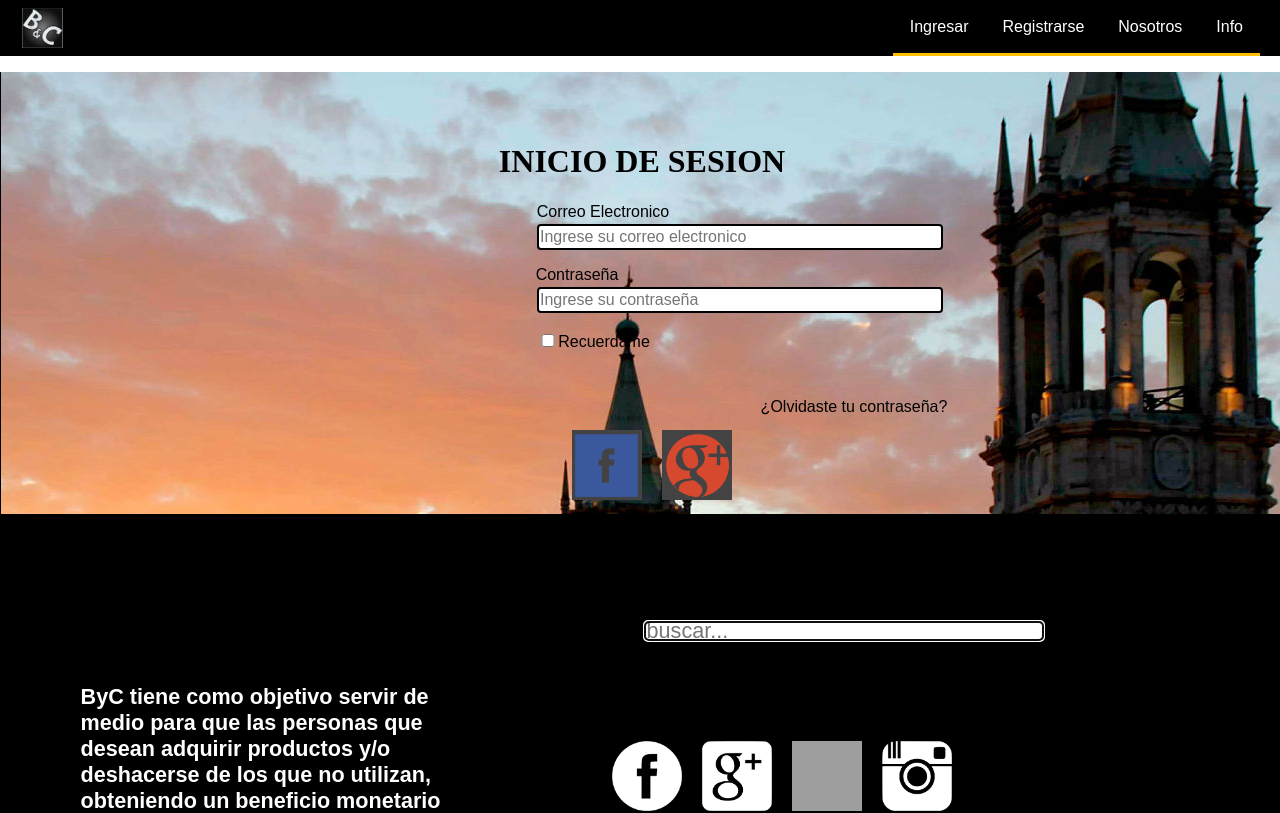
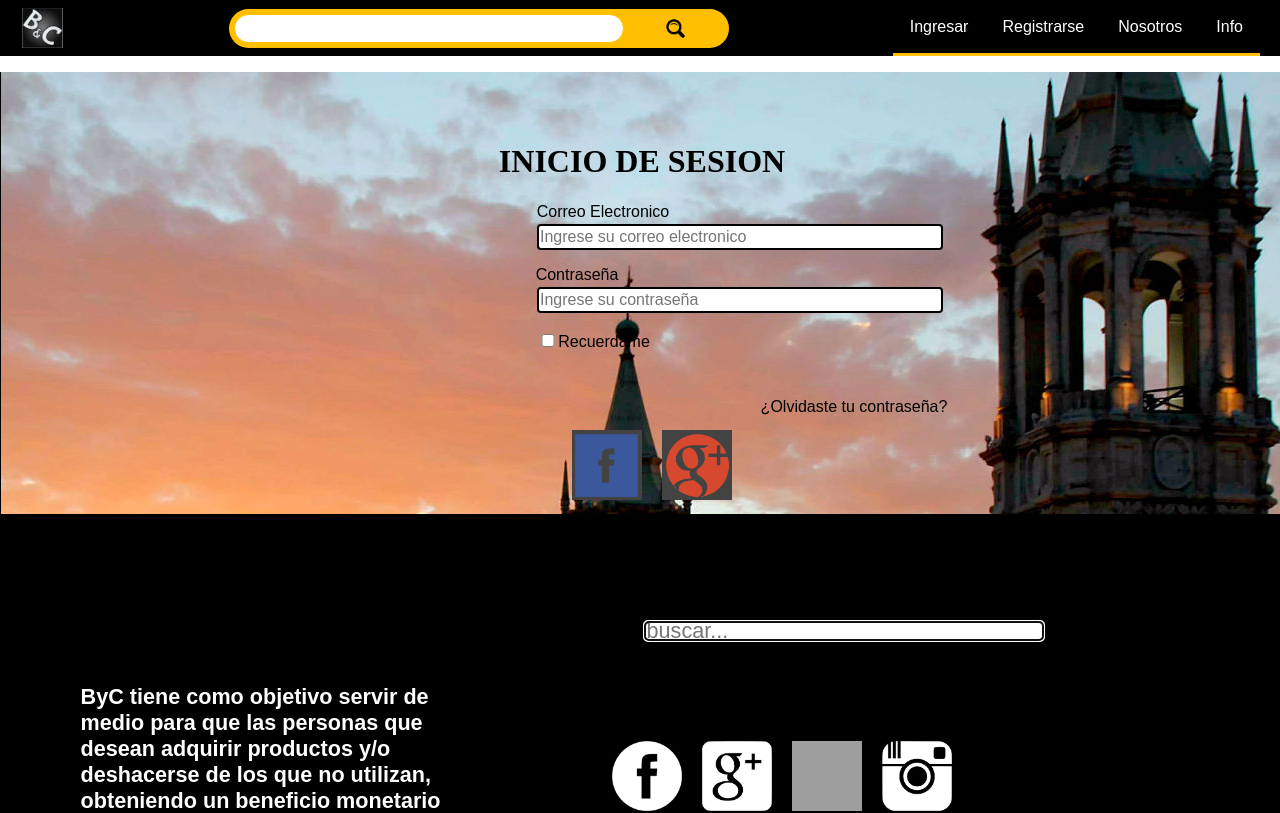
Before and after one commit to JuanPinoC/BachesYCachibaches, a React app in the folder gui/: page / in a window 1280 px wide. Shown: the top 813 px of the page. Built offline with nearby package versions, Linux system fonts and the light colour scheme; grey boxes are pictures that could not be loaded.

Commit message:
Searchbar y footer

```diff
--- a/gui/src/components/Footer/Footer.js
+++ b/gui/src/components/Footer/Footer.js
@@ -2,8 +2,13 @@ import React from 'react';
 
 import Classes from './Footer.css'
 
-const footer = () => (<div className={Classes.Footer}>
-	<h2>Este es el footer</h2>
-</div>);
+const footer = () => (
+	<div className={Classes.Footer}>
+	<center>
+		<h2>Baches y Cachibaches</h2>
+		<h3>Jey Division</h3>
+		<h4>Arequipa - 2018</h4>
+	</center>
+	</div>);
 
 export default footer;
--- a/gui/src/components/Login/login.jsx
+++ b/gui/src/components/Login/login.jsx
@@ -1,5 +1,5 @@
 import React, { Component } from 'react';
-import classes from './login.css';
+import classes from './Login.css';
 import inicio from './img/inicio.jpg';
 import facebook from './img/facebook.png';
 import google from './img/google.png';
--- /dev/null
+++ b/gui/src/components/Navigation/SearchBar/SearchBar.css
@@ -0,0 +1,57 @@
+.SearchBar {
+	background: #FFBF00;
+	border-radius: 25px;
+    margin: 0;
+    padding: 5px;
+    display: flex;
+    flex-flow: column;
+    height: 100%;
+}
+
+@media (min-width: 300px) {
+    .SearchBar {
+        flex-flow: row;
+    }
+}
+
+.SearchBar input{
+	padding-left: 12px;
+	padding-right: 12px;
+	width: 80%;
+	height: 25px;
+	border-radius: 25px;
+	border: 1px solid #FFBF00;
+	transition-duration: 0.5s;
+}
+
+.SearchBar input:focus{
+	outline:0;
+	box-shadow: inset 0 0 6px #FFBF00;
+}
+
+.SearchButton{
+	margin-left:3px;
+	padding: 2px;
+	width: 20%;
+	height: 22px;
+	background-color: transparent;
+	border: 1px solid #FFBF00;
+	border-radius: 10px;
+	transition-duration: 0.4s;
+}
+
+.SearchButton:hover{
+	background-color: #ffd500;
+}
+
+.SearchButton:active{
+	border-color: white;
+}
+
+.SearchButton img{
+	display: block;
+    margin-left: auto;
+    margin-right: auto;
+	width: 23px;
+	height: 23px;
+}
--- /dev/null
+++ b/gui/src/components/Navigation/SearchBar/SearchBar.js
@@ -0,0 +1,13 @@
+import React from 'react';
+
+import classes from './SearchBar.css';
+import imgSearch from './search.png'
+
+const searchBar = ( props ) => (
+    <div className={classes.SearchBar}>
+    	<input />
+    	<div className={classes.SearchButton}><img src={imgSearch} /></div>
+    </div>
+);
+
+export default searchBar;
--- a/gui/src/components/Navigation/Toolbar/Toolbar.css
+++ b/gui/src/components/Navigation/Toolbar/Toolbar.css
@@ -21,6 +21,10 @@
     height: 80%;
 }
 
+.SearchBar {
+    width: 500px;
+}
+
 @media (max-width: 499px) {
     .DesktopOnly {
         display: none;
--- a/gui/src/components/Navigation/Toolbar/Toolbar.js
+++ b/gui/src/components/Navigation/Toolbar/Toolbar.js
@@ -4,12 +4,16 @@ import classes from './Toolbar.css';
 import Logo from '../../Logo/Logo';
 import NavigationItems from '../NavigationItems/NavigationItems';
 import DrawerToggle from '../SideDrawer/DrawerToggle/DrawerToggle';
+import Searchbar from '../SearchBar/SearchBar';
 
 const toolbar = ( props ) => (
     <header className={classes.Toolbar}>
         <DrawerToggle clicked={props.drawerToggleClicked} />
         <div className={classes.Logo}>
             <Logo />
+        </div>
+        <div className={classes.SearchBar}>
+        	<Searchbar />
         </div>
         <nav className={classes.DesktopOnly}>
             <NavigationItems />
```
Also changed, not shown: gui/src/components/Navigation/SearchBar/search.png (added).
